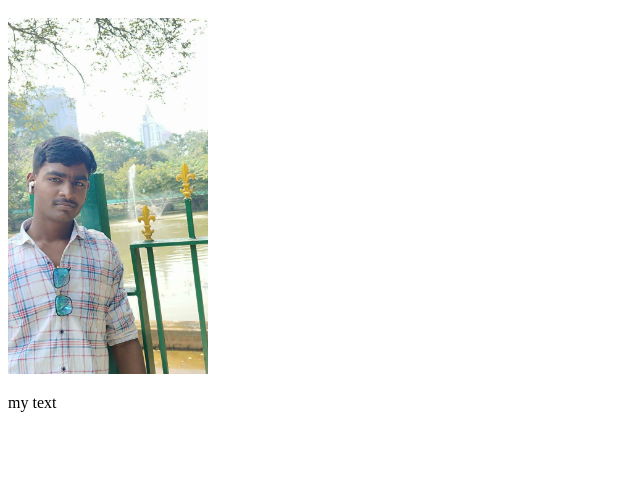
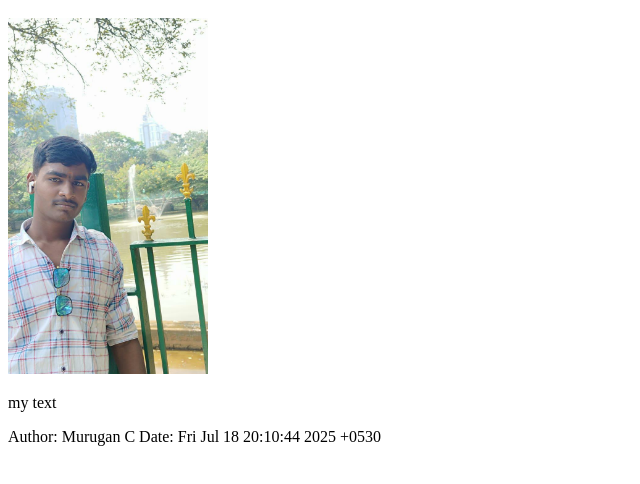
Before and after one commit to Murugan-cs-dev/New-folder, a plain HTML site: page index.html in a window 1280 px wide. Shown: the part 120-604 px from the top of the page, without its empty margins (0-640 px from the left). Drawn offline with Linux system fonts and the light colour scheme.

Commit message:
add phara

```diff
--- a/index.html
+++ b/index.html
@@ -10,5 +10,7 @@
     <h1>New Name</h1>
     <img width="200px" src="IMG_20231126_205457_338.jpg" alt="">
     <p>my text</p>
+    <p>Author: Murugan C <murugan.dev.cs@gmail.com>
+Date:   Fri Jul 18 20:10:44 2025 +0530</p>
 </body>
 </html>
```
